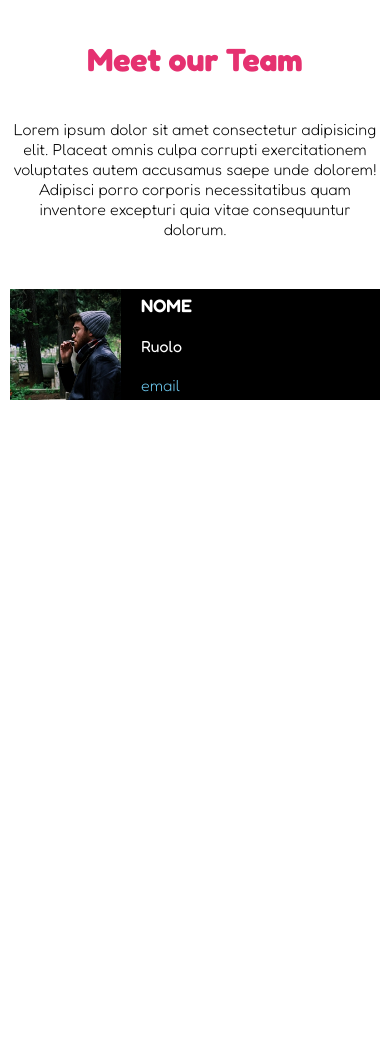
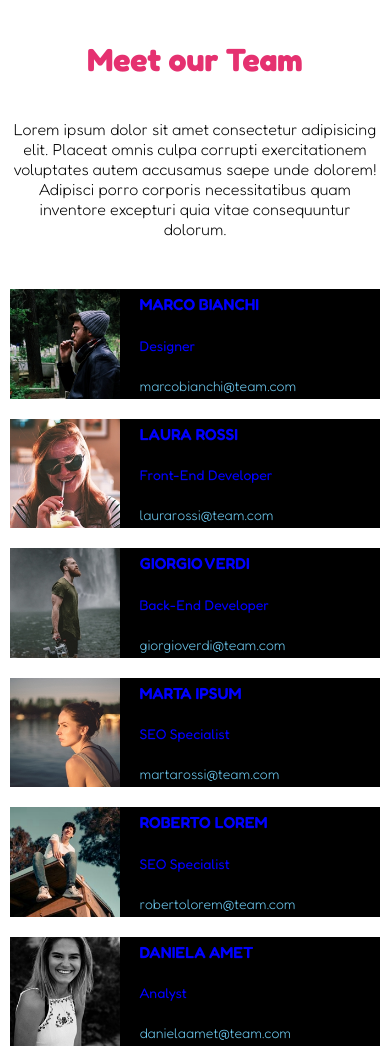
Before and after one commit to UmbertoAmenta/js-our-team, a plain HTML site: page index.html in a window 390 px wide. Before the commit the page ends 844 px from the top, so only its background shows below. Drawn offline with Linux system fonts and the light colour scheme.

Commit message:
feat: +cards

```diff
--- a/css/style.css
+++ b/css/style.css
@@ -51,20 +51,23 @@ h1, p {
 
 .card {
     display: flex;
-    color: white;
+    color: blue;
     background-color: black;
     margin: var(--gutter);
+    padding-right: 5px;
+    /* width: 100%; */
+    /* height: 100%; */
 }
 
 .card-photo {
-    max-width: 30%;
+    width: 30%;
     height: 100%;
 }
 
 .card-photo > img {
     display: block;
     width: 100%;
-    height: auto;
+    height: 100%;
 }
 
 .card-info {
@@ -74,11 +77,12 @@ h1, p {
     display: flex;
     flex-direction: column;
     justify-content: space-between;
+    font-size: 14px;
 }
 
 .card-name {
     text-transform: uppercase;
-    font-size: 18px;
+    font-size: 16px;
     font-weight: 600;
 }
 
@@ -94,14 +98,18 @@ h1, p {
 
 
 /* MEDIA QUERY */
-@media screen and (max-width: 800px) {
+@media screen and (max-width: 830px) {
     #card-list > li {
         max-width: calc(100% / 2);
     }
 }
 
-@media screen and (max-width: 530px) {
+@media screen and (max-width: 560px) {
     #card-list > li {
         max-width: 100%;
     }
+
+    .card-photo {
+        max-width: 35%;
+    }
 }
--- a/index.html
+++ b/index.html
@@ -17,18 +17,20 @@
         <h1>Meet our Team</h1>
         <p>Lorem ipsum dolor sit amet consectetur adipisicing elit. Placeat omnis culpa corrupti exercitationem voluptates autem accusamus saepe unde dolorem! Adipisci porro corporis necessitatibus quam inventore excepturi quia vitae consequuntur dolorum.</p>
         <ul id="card-list">
+
             <li>
                 <div class="card">
                     <div class="card-photo">
-                        <img src="img/male1.png" alt="nome">
+                        <img src="img" alt="name">
                     </div>
                     <div class="card-info">
-                        <div class="card-name">nome</div>
-                        <div class="card-role">ruolo</div>
+                        <div class="card-name">name</div>
+                        <div class="card-role">role</div>
                         <div class="card-email">email</div>
                     </div>
                 </div>
             </li>
+
         </ul>
     </div>
         <script src="script.js"></script>
--- a/script.js
+++ b/script.js
@@ -1,3 +1,25 @@
+// FUNCTIONS
+function newCard (member) {
+  const {name, role, email, img} = member
+  const card = `
+    <li>
+      <div class="card">
+        <div class="card-photo">
+          <img src="${img}" alt="${name}">
+        </div>
+        <div class="card-info">
+          <div class="card-name">${name}</div>
+          <div class="card-role">${role}</div>
+          <div class="card-email">${email}</div>
+        </div>
+      </div>
+    </li>
+  `
+  return card
+}
+
+
+// VARIABLES
 const teamMembers = [
   {
     name: "Marco Bianchi",
@@ -35,4 +57,17 @@ const teamMembers = [
     email: "danielaamet@team.com",
     img: "img/female3.png"
   }
-];
+]
+
+
+// DOM ELEMENTS
+const cardListDom = document.getElementById("card-list")
+
+
+// STAMP IN HTML
+let cards = ""
+for (let i = 0; i < teamMembers.length; i++) {
+  cards += newCard(teamMembers[i])
+}
+
+cardListDom.innerHTML = cards
```
Also changed, not shown: img/female1.png (added), img/female2.png (added), img/female3.png (added), img/male2.png (added), img/male3.png (added).
